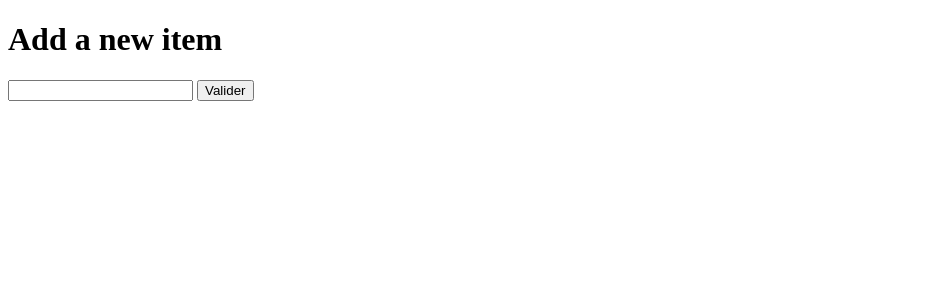
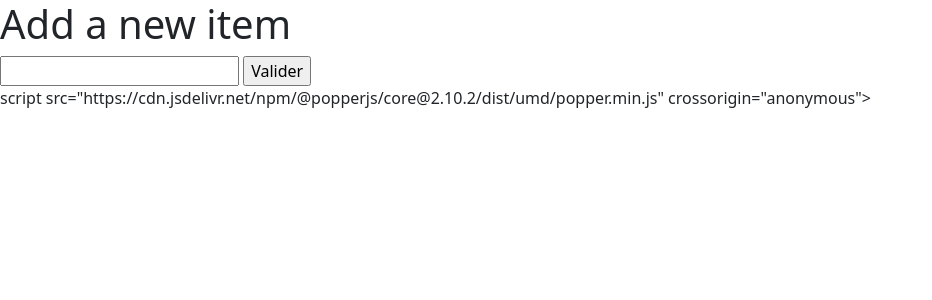
Before and after one commit to afeynaud/bordeaux2021-php-hackathon1-blind-up, a PHP site: template src/View/Item/add.html.twig in a window 1280 px wide. Shown: the top 300 px of the page, without its empty margins (0-932 px from the left). Run offline with PHP 8.4, Linux system fonts and the light colour scheme; the template is opened without the code that fills it, so the values that code supplies are empty; some libraries are stand-ins or nearby versions.

Commit message:
add Bootstap

```diff
--- a/src/View/layout.html.twig
+++ b/src/View/layout.html.twig
@@ -4,6 +4,8 @@
     <meta charset="utf-8">
     <meta http-equiv="x-ua-compatible" content="ie=edge">
     <meta name="viewport" content="width=device-width, initial-scale=1">
+    <link href="https://cdn.jsdelivr.net/npm/bootstrap@5.1.3/dist/css/bootstrap.min.css" rel="stylesheet" integrity="sha384-1BmE4kWBq78iYhFldvKuhfTAU6auU8tT94WrHftjDbrCEXSU1oBoqyl2QvZ6jIW3" crossorigin="anonymous">
+
 
     <title>{% block title %}{% endblock %}</title>
 
@@ -14,6 +16,11 @@
 
 <body>
     {% block content %}{% endblock %}
+    script src="https://cdn.jsdelivr.net/npm/@popperjs/core@2.10.2/dist/umd/popper.min.js" integrity="sha384-7+zCNj/IqJ95wo16oMtfsKbZ9ccEh31eOz1HGyDuCQ6wgnyJNSYdrPa03rtR1zdB" crossorigin="anonymous"></script>
+    <script src="https://cdn.jsdelivr.net/npm/bootstrap@5.1.3/dist/js/bootstrap.min.js" integrity="sha384-QJHtvGhmr9XOIpI6YVutG+2QOK9T+ZnN4kzFN1RtK3zEFEIsxhlmWl5/YESvpZ13" crossorigin="anonymous"></script>
     {% block javascript %}{% endblock %}
+
+
+
 </body>
 </html>
```
